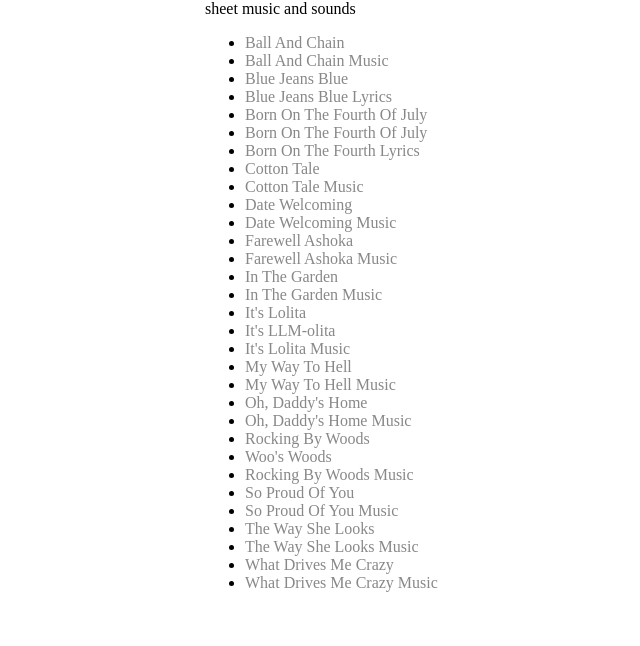
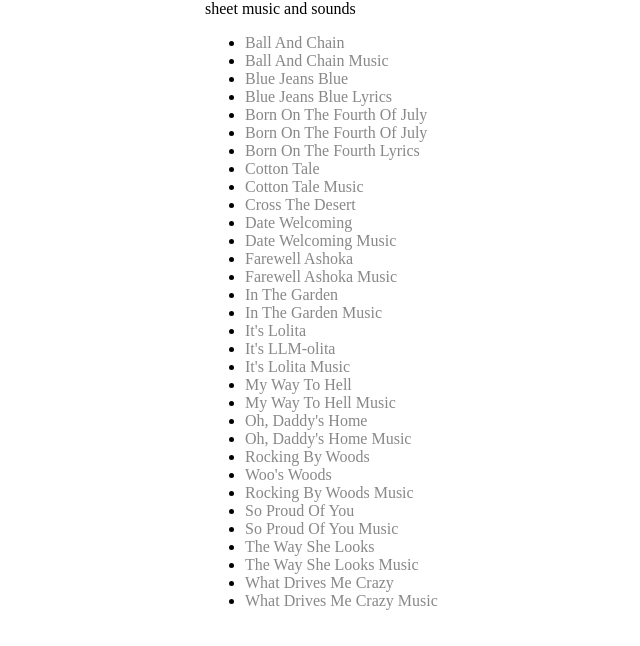
Before and after one commit to queviva/music, a plain HTML site: page index.html in a window 1280 px wide. Shown: the part 66-712 px from the top of the page, without its empty margins (285-925 px from the left). Drawn offline with Linux system fonts and the light colour scheme.

Commit message:
Update index.html

```diff
--- a/index.html
+++ b/index.html
@@ -37,6 +37,7 @@ sheet music and sounds
 <li><a href="BornOnTheFourthOfJuly.txt">Born On The Fourth Lyrics</a></li>
 <li><a href="CottonTale.mp3">Cotton Tale</a></li>
 <li><a href="CottonTaleSheetMusic.pdf">Cotton Tale Music</a></li>
+<li><a href="CrossTheDesert.mp3">Cross The Desert</a></li>
 <li><a href="DateWelcoming.mp3">Date Welcoming</a></li>
 <li><a href="DateWelcomingSheetMusic.pdf">Date Welcoming Music</a></li>
 <li><a href="FarewellAshoka.mp3">Farewell Ashoka</a></li>
```
